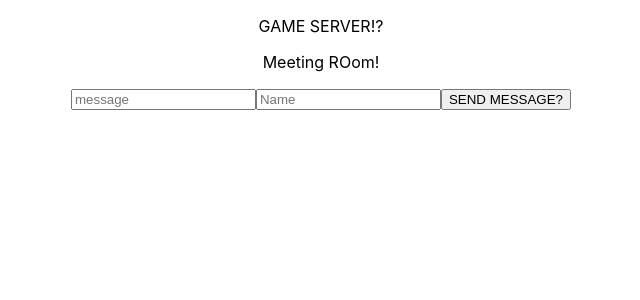
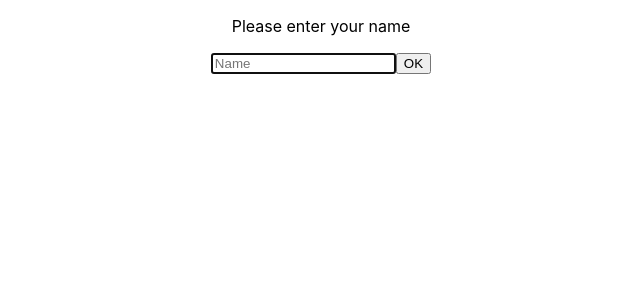
Before and after one commit to Krishan-Nattar/live_data_client, a React (Create React App) app: page / in a window 1280 px wide. Shown: the top 300 px of the page, without its empty margins (319-959 px from the left). Built offline with nearby package versions, Linux system fonts and the light colour scheme; no server answers.

Commit message:
flow for adding name seems better

```diff
--- a/src/App.js
+++ b/src/App.js
@@ -1,19 +1,48 @@
-import React from 'react';
-import logo from './logo.svg';
+import React, { useState, useEffect } from 'react';
 import './App.css';
 import MeetingRoom from './MeetingRoom';
 
 function App() {
-  return (
-    <div className="App">
 
-        <p>
-          GAME SERVER!?
-        </p>
-        <MeetingRoom />
+  useEffect(()=>{
+    document.getElementById('inputName').focus();
+  },[])
 
-    </div>
-  );
+	let [name, setName] = useState('');
+	let [show, setShow] = useState(false);
+
+	const handleChange = (e) => {
+		setName(e.target.value);
+	};
+
+	const handleSubmit = (e) => {
+		e.preventDefault();
+		if (name !== '') {
+			setShow(true);
+		}
+	};
+	return (
+		<div className="App">
+			{!show && (
+        <>
+			<p>Please enter your name</p>
+				<form>
+					<input
+						type="text"
+						placeholder="Name"
+						onChange={handleChange}
+            value={name}
+            id="inputName"
+					/>
+					<button type="submit" onClick={handleSubmit}>
+						OK
+					</button>
+				</form>
+        </>
+			)}
+			{show && <MeetingRoom name={name} />}
+		</div>
+	);
 }
 
 export default App;
--- a/src/MeetingRoom.js
+++ b/src/MeetingRoom.js
@@ -1,18 +1,23 @@
-import React from 'react';
+import React, {useEffect} from 'react';
 import socketIOClient from 'socket.io-client';
 
-const MeetingRoom = () => {
+const MeetingRoom = (props) => {
 	let io = socketIOClient('https://web-rtc-gameserver.herokuapp.com/');
 	let ROOM = 'my_ROOM';
-	let SIGNALING_ROOM = 'my_SIGNALING_ROOM';
+    let SIGNALING_ROOM = 'my_SIGNALING_ROOM';
+
+    // useEffect(()=>{
+    //     document.getElementById('inputMessage').focus();
+    //   },[])
 
 	function displayMessage(message) {
-		console.log(message);
+        console.log(message);
 	}
 
-	const sendMessageFunction = () => {
+	const sendMessageFunction = e => {
+        e.preventDefault();
 		let input = document.getElementById('inputMessage').value;
-		let myName = document.getElementById('inputName').value;
+		let myName = props.name;
 
 		io.emit('send', {
 			author: myName,
@@ -37,10 +42,12 @@ const MeetingRoom = () => {
 
 	return (
 		<div>
-			<p>Meeting ROom!</p>
+			<p>Hello {props.name}! Please type your message and check the console.</p>
+            <form onSubmit={sendMessageFunction}>
 			<input type="text" placeholder="message" id="inputMessage" />
-			<input type="text" placeholder="Name" id="inputName" />
-			<button onClick={sendMessageFunction}>SEND MESSAGE?</button>
+			<button type="submit" >SEND MESSAGE?</button>
+
+            </form>
 		</div>
 	);
 };
```
